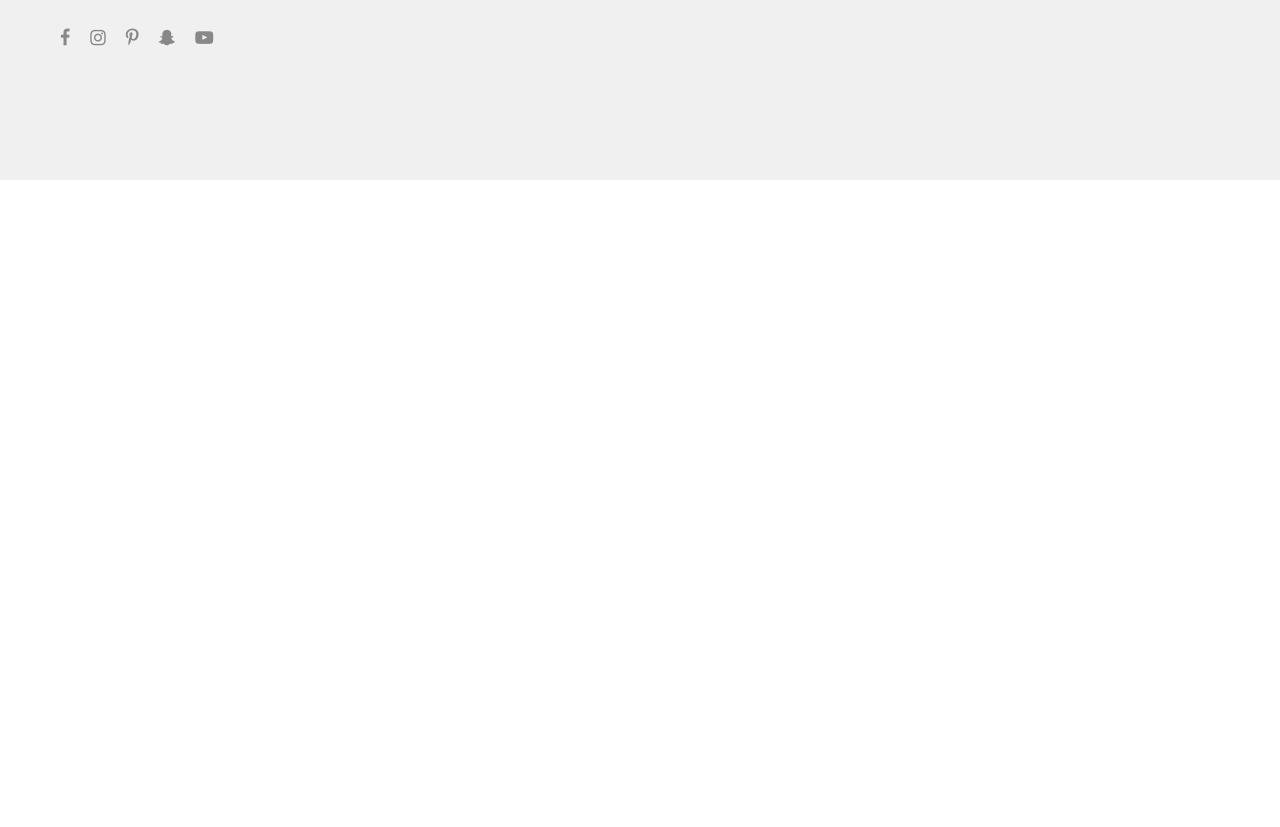
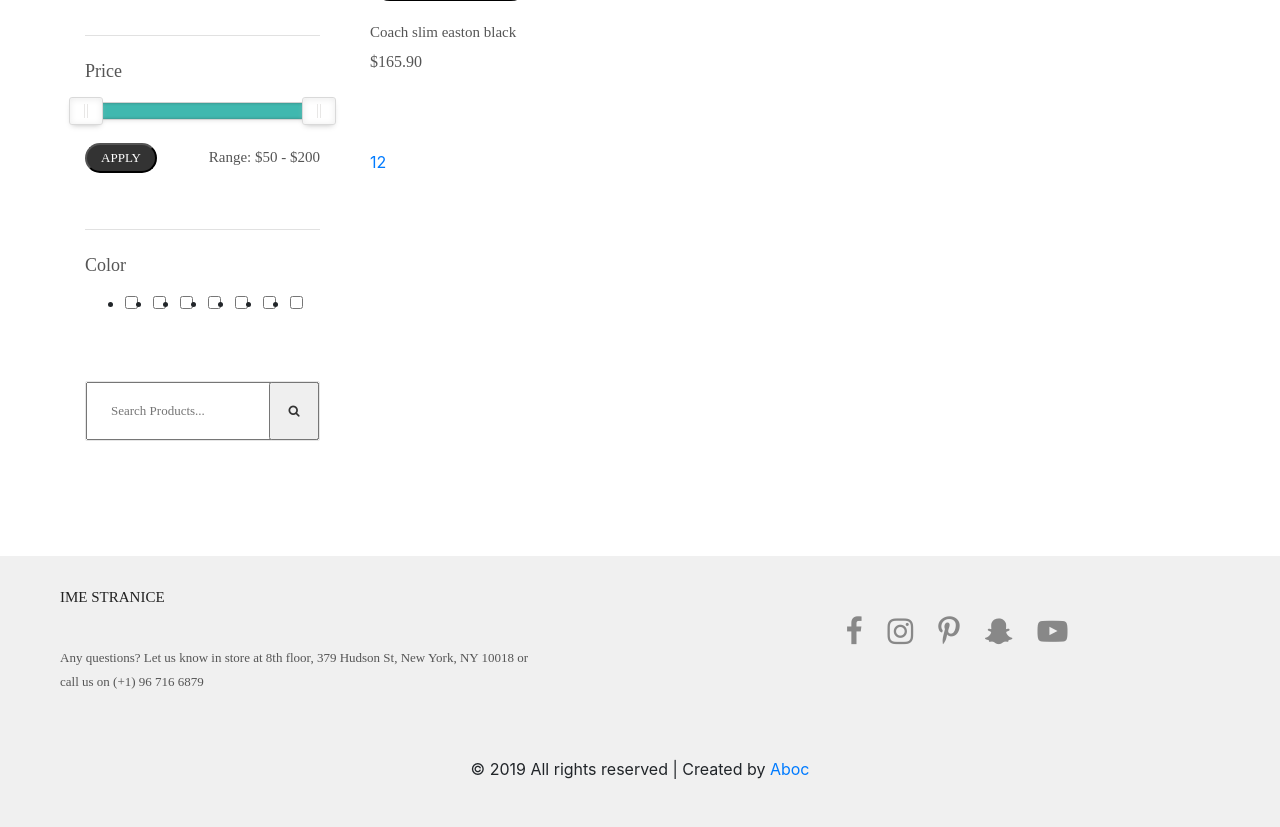
Before and after one commit to devAbu/clothesShop, a PHP site: page /product.html in a window 1280 px wide. Shown: the part 1396-2223 px from the top of the page. Before the commit the page ends 1576 px from the top, so only its background shows below. Run offline with PHP 8.4, Linux system fonts and the light colour scheme; some web fonts are replaced.

Commit message:
neki todo gotovi

```diff
--- a/css/main.css
+++ b/css/style.css
@@ -89,7 +89,8 @@
   box-sizing: border-box;
 }
 
-body, html {
+body,
+html {
   height: 100%;
   font-family: Montserrat-Regular, sans-serif;
   font-weight: 400;
@@ -119,7 +120,12 @@
 }
 
 /* ------------------------------------ */
-h1,h2,h3,h4,h5,h6 {
+h1,
+h2,
+h3,
+h4,
+h5,
+h6 {
   margin: 0px;
 }
 
@@ -131,7 +137,8 @@
   margin: 0px;
 }
 
-ul, li {
+ul,
+li {
   margin: 0px;
   list-style-type: none;
 }
@@ -151,15 +158,37 @@
   border-color: transparent !important;
 } */
 
-input:focus::-webkit-input-placeholder { color:transparent; }
-input:focus:-moz-placeholder { color:transparent; }
-input:focus::-moz-placeholder { color:transparent; }
-input:focus:-ms-input-placeholder { color:transparent; }
-
-textarea:focus::-webkit-input-placeholder { color:transparent; }
-textarea:focus:-moz-placeholder { color:transparent; }
-textarea:focus::-moz-placeholder { color:transparent; }
-textarea:focus:-ms-input-placeholder { color:transparent; }
+input:focus::-webkit-input-placeholder {
+  color: transparent;
+}
+
+input:focus:-moz-placeholder {
+  color: transparent;
+}
+
+input:focus::-moz-placeholder {
+  color: transparent;
+}
+
+input:focus:-ms-input-placeholder {
+  color: transparent;
+}
+
+textarea:focus::-webkit-input-placeholder {
+  color: transparent;
+}
+
+textarea:focus:-moz-placeholder {
+  color: transparent;
+}
+
+textarea:focus::-moz-placeholder {
+  color: transparent;
+}
+
+textarea:focus:-ms-input-placeholder {
+  color: transparent;
+}
 
 /* ------------------------------------ */
 button {
@@ -313,6 +342,9 @@
   font-size: 22px;
   color: white;
   line-height: 1em;
+  -moz-animation: bounce 3s infinite;
+  -webkit-animation: bounce 3s infinite;
+  animation: bounce 3s infinite;
 }
 
 .btn-back-to-top:hover {
@@ -357,7 +389,7 @@
   font-family: Montserrat-Regular;
   line-height: 20px;
   color: #888888;
-  padding-left: 0px ;
+  padding-left: 0px;
   background-color: transparent;
 }
 
@@ -441,7 +473,8 @@
 }
 
 .rs1-select2 .select2-container .select2-selection--single {
-  height: 20px;;
+  height: 20px;
+  ;
 }
 
 /*[ rs2-select2 ]
@@ -455,7 +488,7 @@
 .rs2-select2 .select2-container .select2-selection--single .select2-selection__rendered {
   line-height: 20px;
   color: #555555;
-  padding-left: 22px ;
+  padding-left: 22px;
 }
 
 .rs2-select2 .select2-container--default .select2-selection--single .select2-selection__arrow {
@@ -495,7 +528,7 @@
 }
 
 .rs4-select2 .select2-container .select2-selection--single .select2-selection__rendered {
-  padding-left: 15px ;
+  padding-left: 15px;
 }
 
 .rs4-select2 .select2-container--default .select2-selection--single .select2-selection__arrow {
@@ -514,7 +547,9 @@
   transition: all 0.3s;
 }
 
-.fixed-header {height: 110px;}
+.fixed-header {
+  height: 110px;
+}
 
 
 /*[ Header Desktop ]
@@ -526,11 +561,11 @@
   left: 0;
   position: fixed;
   z-index: 1100;
-  box-shadow: 0 1px 5px 0px rgba(0,0,0,0.2);
-  -moz-box-shadow: 0 1px 5px 0px rgba(0,0,0,0.2);
-  -webkit-box-shadow: 0 1px 5px 0px rgba(0,0,0,0.2);
-  -o-box-shadow: 0 1px 5px 0px rgba(0,0,0,0.2);
-  -ms-box-shadow: 0 1px 5px 0px rgba(0,0,0,0.2);
+  box-shadow: 0 1px 5px 0px rgba(0, 0, 0, 0.2);
+  -moz-box-shadow: 0 1px 5px 0px rgba(0, 0, 0, 0.2);
+  -webkit-box-shadow: 0 1px 5px 0px rgba(0, 0, 0, 0.2);
+  -o-box-shadow: 0 1px 5px 0px rgba(0, 0, 0, 0.2);
+  -ms-box-shadow: 0 1px 5px 0px rgba(0, 0, 0, 0.2);
 }
 
 /*[ Top bar ]
@@ -552,7 +587,6 @@
 /* ------------------------------------ */
 
 .topbar-social {
-  position: absolute;
   height: 100%;
   top: 0;
   left: 0;
@@ -562,7 +596,6 @@
   display: -ms-flexbox;
   display: flex;
   align-items: center;
-  padding-left: 40px;
 }
 
 .topbar-social-item {
@@ -657,7 +690,7 @@
   justify-content: center;
 }
 
-.main_menu > li {
+.main_menu>li {
   display: block;
   position: relative;
   padding-top: 20px;
@@ -666,7 +699,7 @@
   padding-right: 15px;
 }
 
-.main_menu > li > a {
+.main_menu>li>a {
   font-family: Montserrat-Regular;
   font-size: 15px;
   color: #333333;
@@ -674,11 +707,11 @@
   border-bottom: 1px solid transparent;
 }
 
-li.sale-noti > a {
+li.sale-noti>a {
   color: #e65540;
 }
 
-.main_menu > li:hover > a {
+.main_menu>li:hover>a {
   text-decoration: none;
   border-bottom: 1px solid #333333;
 }
@@ -687,7 +720,7 @@
   position: relative;
 }
 
-.main_menu > li:hover > .sub_menu {
+.main_menu>li:hover>.sub_menu {
   visibility: visible;
   opacity: 1;
 }
@@ -696,8 +729,8 @@
   list-style-type: none;
   position: absolute;
   z-index: 1100;
-  top:0;
-  left:100%;
+  top: 0;
+  left: 100%;
   width: 225px;
   background-color: #222222;
   opacity: 0;
@@ -710,13 +743,13 @@
   -moz-transition: all 0.4s;
 }
 
-.main_menu > li > .sub_menu {
-  top:100%;
+.main_menu>li>.sub_menu {
+  top: 100%;
   left: 0;
   position: absolute;
 }
 
-.sub_menu li:hover > .sub_menu {
+.sub_menu li:hover>.sub_menu {
   visibility: visible;
   opacity: 1;
 }
@@ -728,14 +761,15 @@
   -moz-transition: all 0.3s;
 }
 
-.sub_menu li, .sub_menu a {
+.sub_menu li,
+.sub_menu a {
   padding: 10px;
   font-family: Montserrat-Regular;
   font-size: 13px;
   color: white;
 }
 
-.sub_menu > li:hover > a {
+.sub_menu>li:hover>a {
   color: #e65540;
   text-decoration: none;
 }
@@ -892,7 +926,7 @@
   height: 100%;
   top: 0;
   left: 0;
-  background-color: rgba(0,0,0,0.5);
+  background-color: rgba(0, 0, 0, 0.5);
   color: white;
   transition: all 0.3s;
   -webkit-transition: all 0.3s;
@@ -938,6 +972,7 @@
   padding-bottom: 25px;
   padding-right: 3px;
 }
+
 /* ------------------------------------ */
 .header-cart-buttons {
   display: -webkit-box;
@@ -1019,6 +1054,7 @@
   align-items: center;
   margin-right: 15px;
 }
+
 .linedivide2 {
   display: block;
   height: 20px;
@@ -1053,13 +1089,15 @@
   list-style-type: none;
 }
 
-.side-menu .main-menu {margin-bottom: 0;}
+.side-menu .main-menu {
+  margin-bottom: 0;
+}
 
 .item-menu-mobile {
   background-color: #e65540;
 }
 
-.side-menu .main-menu > li > a {
+.side-menu .main-menu>li>a {
   padding-left: 20px;
   font-family: Montserrat-Regular;
   font-size: 15px;
@@ -1067,7 +1105,7 @@
   line-height: 2.86;
 }
 
-.side-menu .main-menu > li {
+.side-menu .main-menu>li {
   color: white;
   position: relative;
 }
@@ -1105,7 +1143,7 @@
   line-height: 2.5;
 }
 
-.side-menu .sub-menu > li {
+.side-menu .sub-menu>li {
   padding-left: 12px;
   padding-top:
 }
@@ -1121,7 +1159,7 @@
   display: none;
 }
 
-@media (min-width: 992px){
+@media (min-width: 992px) {
   .wrap-side-menu {
     display: none;
   }
@@ -1184,11 +1222,11 @@
   top: -70px;
   visibility: hidden;
 
-  box-shadow: 0 1px 5px 0px rgba(0,0,0,0.2);
-  -moz-box-shadow: 0 1px 5px 0px rgba(0,0,0,0.2);
-  -webkit-box-shadow: 0 1px 5px 0px rgba(0,0,0,0.2);
-  -o-box-shadow: 0 1px 5px 0px rgba(0,0,0,0.2);
-  -ms-box-shadow: 0 1px 5px 0px rgba(0,0,0,0.2);
+  box-shadow: 0 1px 5px 0px rgba(0, 0, 0, 0.2);
+  -moz-box-shadow: 0 1px 5px 0px rgba(0, 0, 0, 0.2);
+  -webkit-box-shadow: 0 1px 5px 0px rgba(0, 0, 0, 0.2);
+  -o-box-shadow: 0 1px 5px 0px rgba(0, 0, 0, 0.2);
+  -ms-box-shadow: 0 1px 5px 0px rgba(0, 0, 0, 0.2);
 }
 
 .fixed-header2 .header-cart {
@@ -1288,7 +1326,7 @@
   flex-direction: column;
 }
 
-.container-menu-header-v3 .main_menu > li {
+.container-menu-header-v3 .main_menu>li {
   padding-top: 3px;
   padding-bottom: 3px;
   padding-left: 0px;
@@ -1297,11 +1335,11 @@
 }
 
 .container-menu-header-v3 .sub_menu {
-  top:0;
-  left:100%;
-}
-
-.container-menu-header-v3 .main_menu > li > .sub_menu {
+  top: 0;
+  left: 100%;
+}
+
+.container-menu-header-v3 .main_menu>li>.sub_menu {
   top: 10px;
   left: 95%;
 }
@@ -1322,7 +1360,7 @@
   margin-left: 320px;
 }
 
-@media (max-width: 992px){
+@media (max-width: 992px) {
   .wrap_header_mobile {
     display: -webkit-box;
     display: -webkit-flex;
@@ -1330,15 +1368,24 @@
     display: -ms-flexbox;
     display: flex !important;
   }
-  .wrap_header {display: none;}
+
+  .wrap_header {
+    display: none;
+  }
 
   .container-menu-header-v3,
   .container-menu-header-v2,
-  .container-menu-header
-  {display: none;}
-
-  .top-bar {display: none;}
-  header {height: auto !important;}
+  .container-menu-header {
+    display: none;
+  }
+
+  .top-bar {
+    display: none;
+  }
+
+  header {
+    height: auto !important;
+  }
 
   .container1-page {
     margin-left: 0px;
@@ -1434,6 +1481,7 @@
 }
 
 @media (max-width: 768px) {
+
   .wrap-content-slide1 .xl-text3,
   .wrap-content-slide1 .xl-text2,
   .wrap-content-slide1 .xl-text1 {
@@ -1451,6 +1499,7 @@
 }
 
 @media (max-width: 576px) {
+
   .wrap-content-slide1 .xl-text3,
   .wrap-content-slide1 .xl-text2,
   .wrap-content-slide1 .xl-text1 {
@@ -1638,8 +1687,7 @@
 ///////////////////////////////////////////////////////////
 */
 .block2-labelsale::before,
-.block2-labelnew::before
-{
+.block2-labelnew::before {
   z-index: 100;
   font-family: Montserrat-Regular;
   font-size: 12px;
@@ -1676,7 +1724,7 @@
   height: 100%;
   top: 0;
   left: 0;
-  background-color: rgba(0,0,0,0.3);
+  background-color: rgba(0, 0, 0, 0.3);
   opacity: 0;
 }
 
@@ -1746,7 +1794,7 @@
 }
 
 .block2-overlay:hover .block2-btn-addwishlist,
-.block2-overlay:hover .block2-btn-towishlist{
+.block2-overlay:hover .block2-btn-towishlist {
   -webkit-transform: scale(1);
   -moz-transform: scale(1);
   -ms-transform: scale(1);
@@ -1816,7 +1864,7 @@
 /* ------------------------------------ */
 .block4-overlay {
   display: block;
-  background-color: rgba(0,0,0,0.9);
+  background-color: rgba(0, 0, 0, 0.9);
   visibility: hidden;
   opacity: 0;
 }
@@ -1876,8 +1924,13 @@
 }
 
 @media (max-width: 576px) {
-  .bg-title-page .l-text2 {font-size: 35px;}
-  .bg-title-page .m-text13 {font-size: 16px;}
+  .bg-title-page .l-text2 {
+    font-size: 35px;
+  }
+
+  .bg-title-page .m-text13 {
+    font-size: 16px;
+  }
 }
 
 /*[ rs NoUI ]
@@ -1890,11 +1943,13 @@
   border: none;
   background-color: #e1e1e1;
 }
+
 .leftbar #filter-bar .noUi-connect {
   background-color: #c5c5c5;
   border: none;
   box-shadow: none;
 }
+
 .leftbar #filter-bar .noUi-handle {
   width: 13px;
   height: 13px;
@@ -1907,9 +1962,11 @@
   box-shadow: none;
   outline: none;
 }
+
 .leftbar #filter-bar .noUi-handle:before {
   display: none;
 }
+
 .leftbar #filter-bar .noUi-handle:after {
   display: none;
 }
@@ -1917,27 +1974,47 @@
 /*[ Filter Color ]
 ///////////////////////////////////////////////////////////
 */
-.color-filter1 {background-color: #00bbec;}
-.color-filter2 {background-color: #2c6ed5;}
-.color-filter3 {background-color: #ffa037;}
-.color-filter4 {background-color: #ff5337;}
-.color-filter5 {background-color: #a88c77;}
-.color-filter6 {background-color: #393939;}
-.color-filter7 {background-color: #cccccc;}
+.color-filter1 {
+  background-color: #00bbec;
+}
+
+.color-filter2 {
+  background-color: #2c6ed5;
+}
+
+.color-filter3 {
+  background-color: #ffa037;
+}
+
+.color-filter4 {
+  background-color: #ff5337;
+}
+
+.color-filter5 {
+  background-color: #a88c77;
+}
+
+.color-filter6 {
+  background-color: #393939;
+}
+
+.color-filter7 {
+  background-color: #cccccc;
+}
 
 .checkbox-color-filter {
   display: none;
 }
 
 .color-filter {
-    display:block;
-    width:25px;
-    height:25px;
-    cursor:pointer;
+  display: block;
+  width: 25px;
+  height: 25px;
+  cursor: pointer;
   border-radius: 50%;
 }
 
-.checkbox-color-filter:checked + .color-filter {
+.checkbox-color-filter:checked+.color-filter {
   box-shadow: 0 0 0px 2px black;
   -moz-box-shadow: 0 0 0px 2px black;
   -webkit-box-shadow: 0 0 0px 2px black;
@@ -2080,18 +2157,22 @@
   width: 225px;
   padding-left: 50px;
 }
+
 .table-shopping-cart .column-2 {
   width: 330px;
   padding-right: 30px;
 }
+
 .table-shopping-cart .column-3 {
   width: 133px;
   padding-right: 30px;
 }
+
 .table-shopping-cart .column-4 {
   width: 355px;
   padding-right: 30px;
 }
+
 .table-shopping-cart .column-5 {
   padding-right: 30px;
 }
@@ -2146,7 +2227,7 @@
   height: 100%;
   top: 0;
   left: 0;
-  background-color: rgba(0,0,0,0.5);
+  background-color: rgba(0, 0, 0, 0.5);
   color: white;
   transition: all 0.3s;
   -webkit-transition: all 0.3s;
@@ -2244,7 +2325,9 @@
 /*[ Modal video 01 ]
 ///////////////////////////////////////////////////////////
 */
-body {padding-right: 0px !important;}
+body {
+  padding-right: 0px !important;
+}
 
 .modal {
   padding: 0px !important;
@@ -2252,7 +2335,10 @@
   overflow-x: hidden;
   overflow-y: auto !important;
 }
-.modal-open {overflow-y: scroll;}
+
+.modal-open {
+  overflow-y: scroll;
+}
 
 /* ------------------------------------ */
 .modal-backdrop {
@@ -2260,7 +2346,7 @@
 }
 
 #modal-video-01 {
-  background-color: rgba(0,0,0,0.8);
+  background-color: rgba(0, 0, 0, 0.8);
   z-index: 1350;
 
 }
@@ -2345,3 +2431,75 @@
   -webkit-appearance: none;
   margin: 0;
 }
+
+@-moz-keyframes bounce {
+
+  0%,
+  20%,
+  50%,
+  80%,
+  100% {
+    -moz-transform: translateY(0);
+    transform: translateY(0);
+  }
+
+  40% {
+    -moz-transform: translateY(-10px);
+    transform: translateY(-10px);
+  }
+
+  60% {
+    -moz-transform: translateY(-5px);
+    transform: translateY(-5px);
+  }
+}
+
+@-webkit-keyframes bounce {
+
+  0%,
+  20%,
+  50%,
+  80%,
+  100% {
+    -webkit-transform: translateY(0);
+    transform: translateY(0);
+  }
+
+  40% {
+    -webkit-transform: translateY(-10px);
+    transform: translateY(-10px);
+  }
+
+  60% {
+    -webkit-transform: translateY(-5px);
+    transform: translateY(-5px);
+  }
+}
+
+@keyframes bounce {
+
+  0%,
+  20%,
+  50%,
+  80%,
+  100% {
+    -moz-transform: translateY(0);
+    -ms-transform: translateY(0);
+    -webkit-transform: translateY(0);
+    transform: translateY(0);
+  }
+
+  40% {
+    -moz-transform: translateY(-10px);
+    -ms-transform: translateY(-10px);
+    -webkit-transform: translateY(-10px);
+    transform: translateY(-10px);
+  }
+
+  60% {
+    -moz-transform: translateY(-5px);
+    -ms-transform: translateY(-5px);
+    -webkit-transform: translateY(-5px);
+    transform: translateY(-5px);
+  }
+}
--- a/product.html
+++ b/product.html
@@ -330,10 +330,9 @@
 	</section>
 
 
-	<!-- TODO: da li da bude slicno ko na shoeshion -->
-	<footer class="bg6 p-t-45 p-b-43 p-l-45 p-r-45">
-		<div class="flex-w p-b-90">
-			<div class="w-size6 p-t-30 p-l-15 p-r-15 respon3">
+	<footer class="bg6 p-l-45 p-r-45">
+		<div class="flex-w p-b-30">
+			<div class="w-size20 p-t-30 p-l-15 p-r-15 respon3">
 				<h4 class="s-text12 p-b-30">
 					IME STRANICE
 				</h4>
@@ -344,35 +343,43 @@
 						Any questions? Let us know in store at 8th floor, 379 Hudson St, New York, NY 10018 or call us
 						on (+1) 96 716 6879
 					</p>
-
-					<div class="flex-m p-t-30">
-						<!-- TODO: social media koje cemo koristit za reklamu -->
-						<!-- TODO: mozda da budu pored opisa -->
-						<a href="#" class="fs-18 color1 p-r-20 fa fa-facebook"></a>
-						<a href="#" class="fs-18 color1 p-r-20 fa fa-instagram"></a>
-						<a href="#" class="fs-18 color1 p-r-20 fa fa-pinterest-p"></a>
-						<a href="#" class="fs-18 color1 p-r-20 fa fa-snapchat-ghost"></a>
-						<a href="#" class="fs-18 color1 p-r-20 fa fa-youtube-play"></a>
-					</div>
 				</div>
 			</div>
-			<!-- TODO: stavit copyright -->
+
+			<div class="w-size2 p-t-30 p-l-15 p-r-15 respon3">
+				<div class="flex-m p-t-30">
+					<!-- TODO: social media koje cemo koristit za reklamu -->
+					<!-- TODO: promijenit mozda boju na hover -->
+					<a href="#" class="fs-30 color1 p-r-25 fa fa-facebook"></a>
+					<a href="#" class="fs-30 color1 p-r-25 fa fa-instagram"></a>
+					<a href="#" class="fs-30 color1 p-r-25 fa fa-pinterest-p"></a>
+					<a href="#" class="fs-30 color1 p-r-25 fa fa-snapchat-ghost"></a>
+					<a href="#" class="fs-30 color1 p-r-25 fa fa-youtube-play"></a>
+				</div>
+			</div>
+
+
+			<div class="col-md-12 text-center mt-5">
+				<p>
+					&copy; <span id="currentYear"></span> All rights reserved | Created by <a
+						href="https://abocdev.com/">Aboc</a>
+				</p>
+			</div>
+
 		</div>
 	</footer>
 
 
 
-	<!-- Back to top -->
 	<div class="btn-back-to-top bg0-hov" id="myBtn">
 		<span class="symbol-btn-back-to-top">
-			<!-- TODO: druga stralica...mozda da se pomijera -->
-			<i class="fa fa-angle-double-up" aria-hidden="true"></i>
+			<i class="fa fa-angle-up" aria-hidden="true"></i>
 		</span>
 	</div>
 
-	<!-- TODO: vidjet sta je -->
-	<div id="dropDownSelect1"></div>
-	<div id="dropDownSelect2"></div>
+	<!-- TODO: vidjet sta je...mislim da nema potrebe -->
+	<!-- <div id="dropDownSelect1"></div>
+	<div id="dropDownSelect2"></div> -->
 
 
 	<!-- TODO: vidjet za sta je...mozda obrisat -->
@@ -411,6 +418,11 @@
 	</script>
 	<script src="js/main.js"></script>
 
+	<script>
+		var year = new Date().getFullYear()
+		$('#currentYear').html(year)
+	</script>
+
 </body>
 
 </html>
```
Also changed, not shown: index.html (+48 -38 lines), product-detail.html (+33 -21 lines), css/style.min.css (renamed from css/main.min.css). Lines whose indentation alone changed are shown as unchanged.
